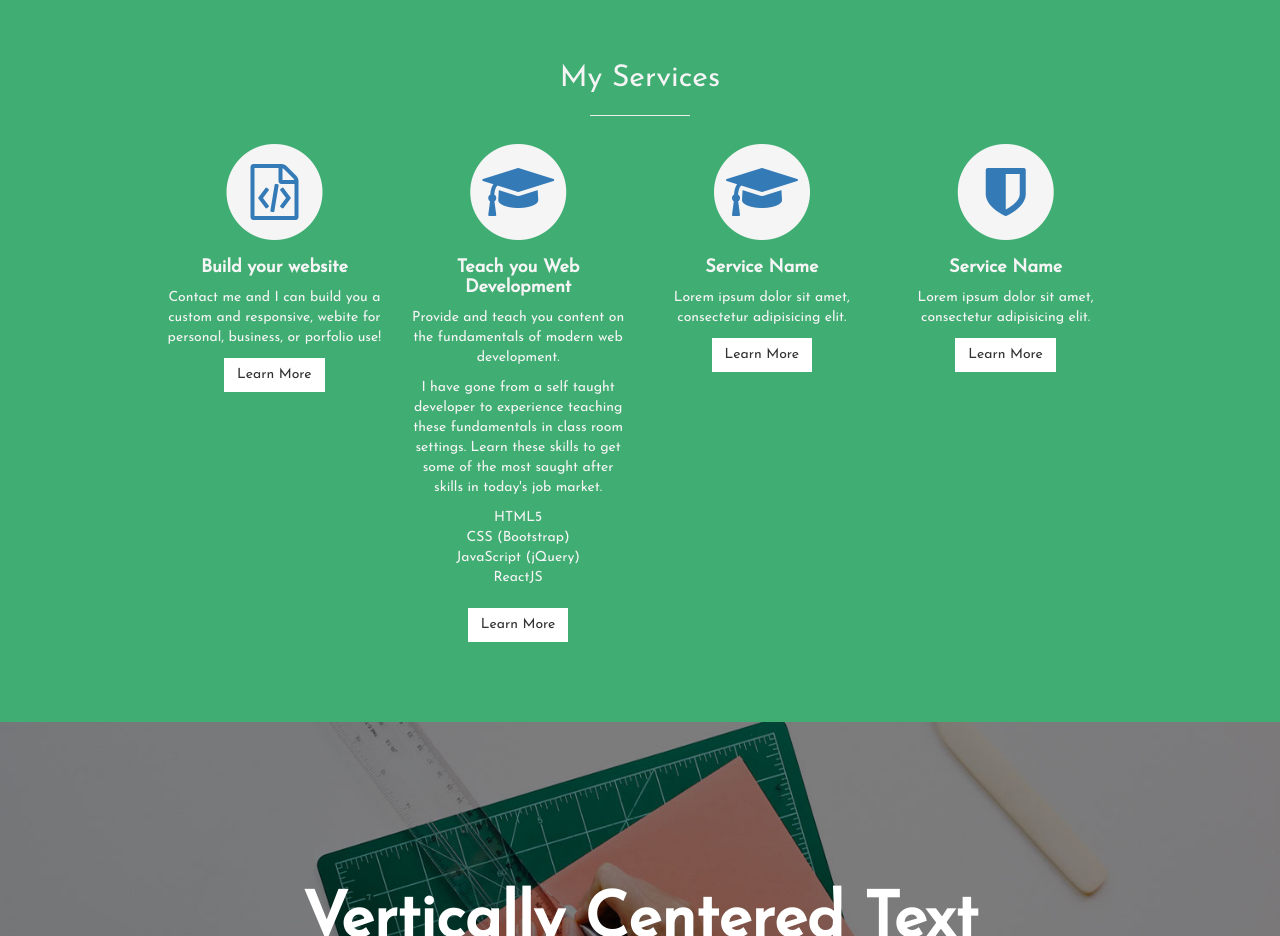
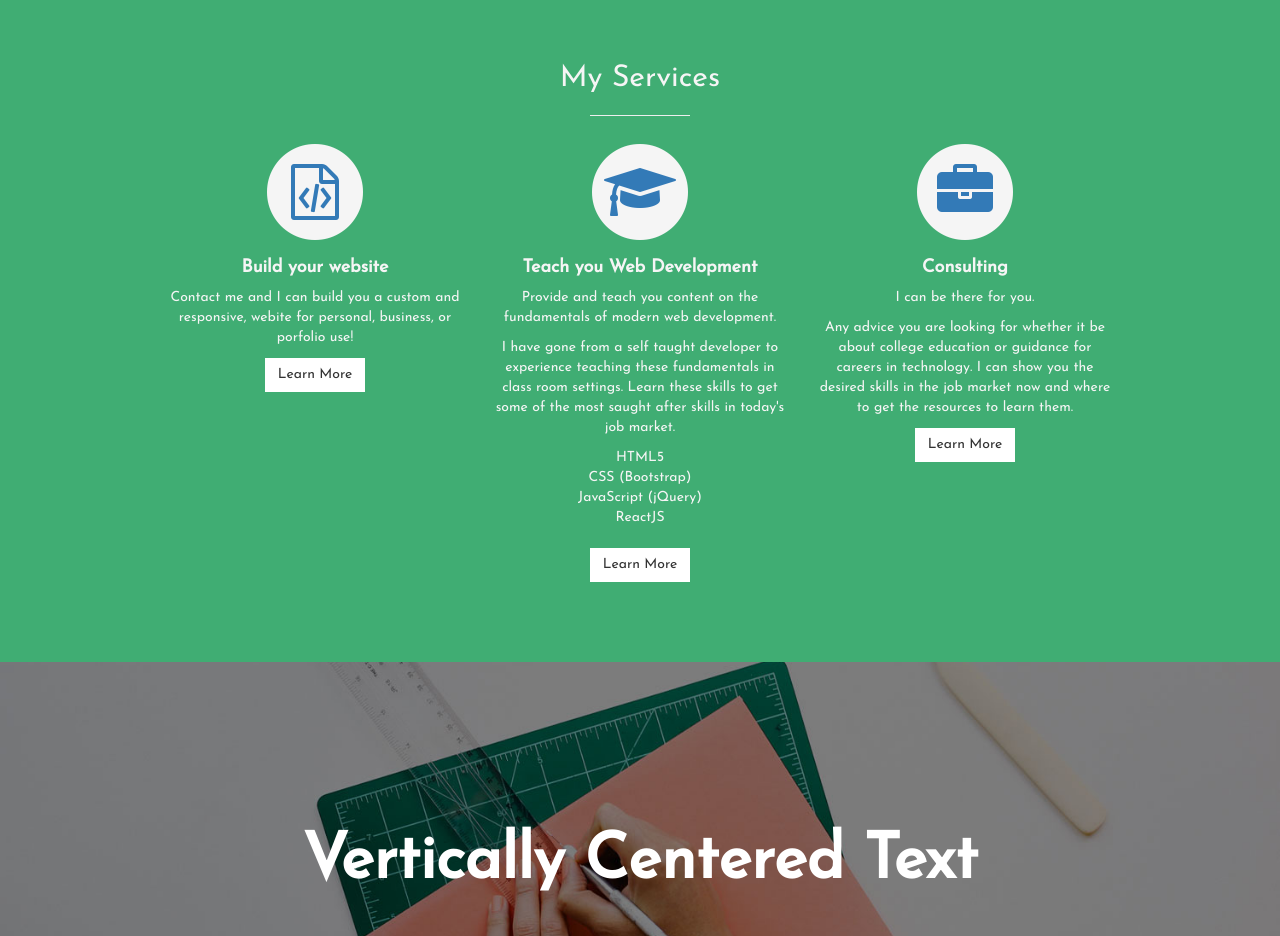
Before and after one commit to tsettle44/Personal-Website, a plain HTML site: page index.html in a window 1280 px wide. Shown: the part 1020-1956 px from the top of the page. Drawn offline with Linux system fonts and the light colour scheme.

Commit message:
Finish services

```diff
--- a/index.html
+++ b/index.html
@@ -92,7 +92,7 @@
                     <h2>My Services</h2>
                     <hr class="small">
                     <div class="row">
-                        <div class="col-md-3 col-sm-6">
+                        <div class="col-md-4 col-sm-6">
                             <div class="service-item">
                                 <span class="fa-stack fa-4x">
                                 <i class="fa fa-circle fa-stack-2x"></i>
@@ -105,7 +105,7 @@
                                 <a href="#footer" class="btn btn-light">Learn More</a>
                             </div>
                         </div>
-                        <div class="col-md-3 col-sm-6">
+                        <div class="col-md-4 col-sm-6">
                             <div class="service-item">
                                 <span class="fa-stack fa-4x">
                                 <i class="fa fa-circle fa-stack-2x"></i>
@@ -128,20 +128,23 @@
                                 <a href="#footer" class="btn btn-light">Learn More</a>
                             </div>
                         </div>
-                        <div class="col-md-3 col-sm-6">
+                        <div class="col-md-4 col-sm-6">
                             <div class="service-item">
                                 <span class="fa-stack fa-4x">
                                 <i class="fa fa-circle fa-stack-2x"></i>
-                                <i class="fa fa-graduation-cap fa-stack-1x text-primary"></i>
+                                <i class="fa fa-briefcase fa-stack-1x text-primary"></i>
                             </span>
                                 <h4>
-                                    <strong>Service Name</strong>
+                                    <strong>Consulting</strong>
                                 </h4>
-                                <p>Lorem ipsum dolor sit amet, consectetur adipisicing elit.</p>
-                                <a href="#" class="btn btn-light">Learn More</a>
+                                <p>I can be there for you.</p>
+                                <p>Any advice you are looking for whether it be about college education or
+                                guidance for careers in technology. I can show you the desired skills in the
+                                job market now and where to get the resources to learn them.</p>
+                                <a href="#footer" class="btn btn-light">Learn More</a>
                             </div>
                         </div>
-                        <div class="col-md-3 col-sm-6">
+                        <!--<div class="col-md-3 col-sm-6">
                             <div class="service-item">
                                 <span class="fa-stack fa-4x">
                                 <i class="fa fa-circle fa-stack-2x"></i>
@@ -153,7 +156,7 @@
                                 <p>Lorem ipsum dolor sit amet, consectetur adipisicing elit.</p>
                                 <a href="#" class="btn btn-light">Learn More</a>
                             </div>
-                        </div>
+                        </div>-->
                     </div>
                     <!-- /.row (nested) -->
                 </div>
```
